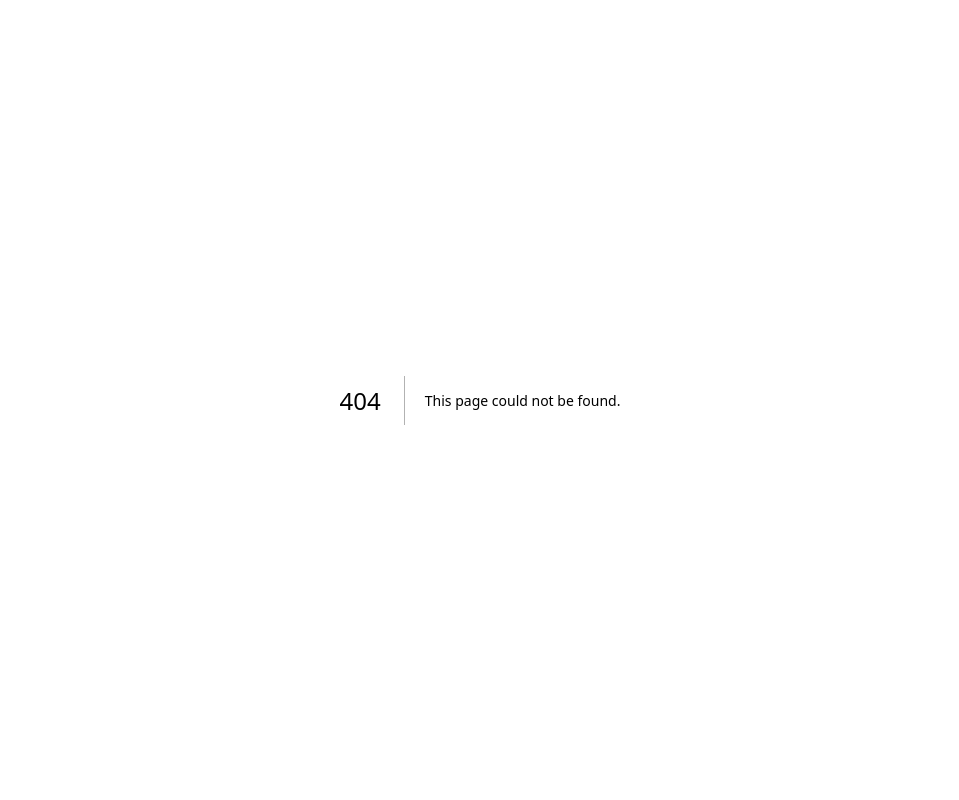
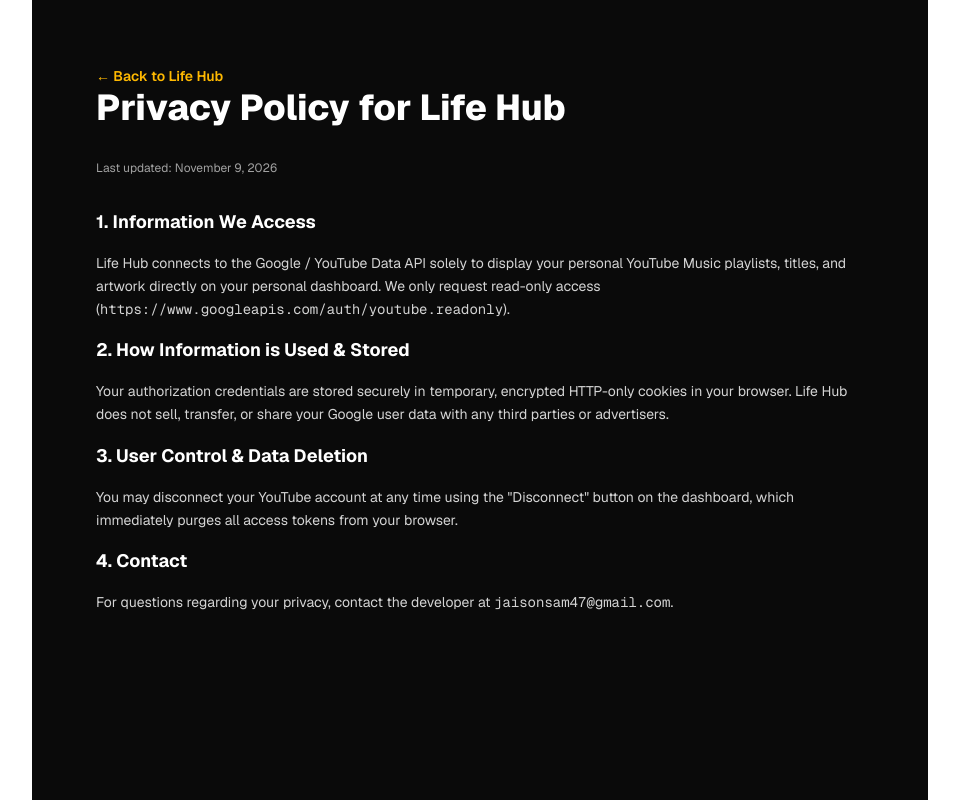
Before and after one commit to JaisonSam/life-hub, a Next.js app: page /privacy in a window 1280 px wide. Before the commit this address had no page. Shown: the whole page, without its empty margins (160-1119 px from the left). Built offline with nearby package versions, Linux system fonts and the light colour scheme.

Commit message:
Add Privacy Policy and Terms of Service pages

```diff
--- /dev/null
+++ b/app/privacy/page.tsx
@@ -0,0 +1,40 @@
+import Link from "next/link";
+
+export default function PrivacyPolicy() {
+  return (
+    <div className="min-h-screen bg-neutral-950 text-neutral-100 p-8 sm:p-16 font-sans max-w-4xl mx-auto space-y-8">
+      <Link href="/" className="text-amber-400 hover:text-amber-300 text-sm font-semibold">
+        ← Back to Life Hub
+      </Link>
+
+      <h1 className="text-3xl sm:text-4xl font-extrabold text-white">Privacy Policy for Life Hub</h1>
+      <p className="text-xs text-neutral-400">Last updated: November 9, 2026</p>
+
+      <section className="space-y-4 text-sm text-neutral-300 leading-relaxed">
+        <h2 className="text-lg font-bold text-white">1. Information We Access</h2>
+        <p>
+          Life Hub connects to the Google / YouTube Data API solely to display your personal YouTube Music playlists,
+          titles, and artwork directly on your personal dashboard. We only request read-only access
+          (<code>https://www.googleapis.com/auth/youtube.readonly</code>).
+        </p>
+
+        <h2 className="text-lg font-bold text-white">2. How Information is Used & Stored</h2>
+        <p>
+          Your authorization credentials are stored securely in temporary, encrypted HTTP-only cookies in your browser.
+          Life Hub does not sell, transfer, or share your Google user data with any third parties or advertisers.
+        </p>
+
+        <h2 className="text-lg font-bold text-white">3. User Control & Data Deletion</h2>
+        <p>
+          You may disconnect your YouTube account at any time using the "Disconnect" button on the dashboard, which
+          immediately purges all access tokens from your browser.
+        </p>
+
+        <h2 className="text-lg font-bold text-white">4. Contact</h2>
+        <p>
+          For questions regarding your privacy, contact the developer at <code>jaisonsam47@gmail.com</code>.
+        </p>
+      </section>
+    </div>
+  );
+}
--- /dev/null
+++ b/app/terms/page.tsx
@@ -0,0 +1,38 @@
+import Link from "next/link";
+
+export default function TermsOfService() {
+  return (
+    <div className="min-h-screen bg-neutral-950 text-neutral-100 p-8 sm:p-16 font-sans max-w-4xl mx-auto space-y-8">
+      <Link href="/" className="text-amber-400 hover:text-amber-300 text-sm font-semibold">
+        ← Back to Life Hub
+      </Link>
+
+      <h1 className="text-3xl sm:text-4xl font-extrabold text-white">Terms of Service for Life Hub</h1>
+      <p className="text-xs text-neutral-400">Last updated: November 9, 2026</p>
+
+      <section className="space-y-4 text-sm text-neutral-300 leading-relaxed">
+        <h2 className="text-lg font-bold text-white">1. Acceptance of Terms</h2>
+        <p>
+          By accessing and using Life Hub, you agree to these terms. Life Hub is an all-in-one personal productivity,
+          habit tracking, scripture inspiration, and music dashboard.
+        </p>
+
+        <h2 className="text-lg font-bold text-white">2. Use of Third-Party Services</h2>
+        <p>
+          Life Hub connects with YouTube Music APIs. By using music integration features, you also agree to be bound by
+          YouTube's Terms of Service and Google's Privacy Policy.
+        </p>
+
+        <h2 className="text-lg font-bold text-white">3. Disclaimer</h2>
+        <p>
+          Life Hub is provided "as is" for personal productivity and spiritual study without warranties of any kind.
+        </p>
+
+        <h2 className="text-lg font-bold text-white">4. Contact</h2>
+        <p>
+          For inquiries regarding these terms, contact <code>jaisonsam47@gmail.com</code>.
+        </p>
+      </section>
+    </div>
+  );
+}
```
